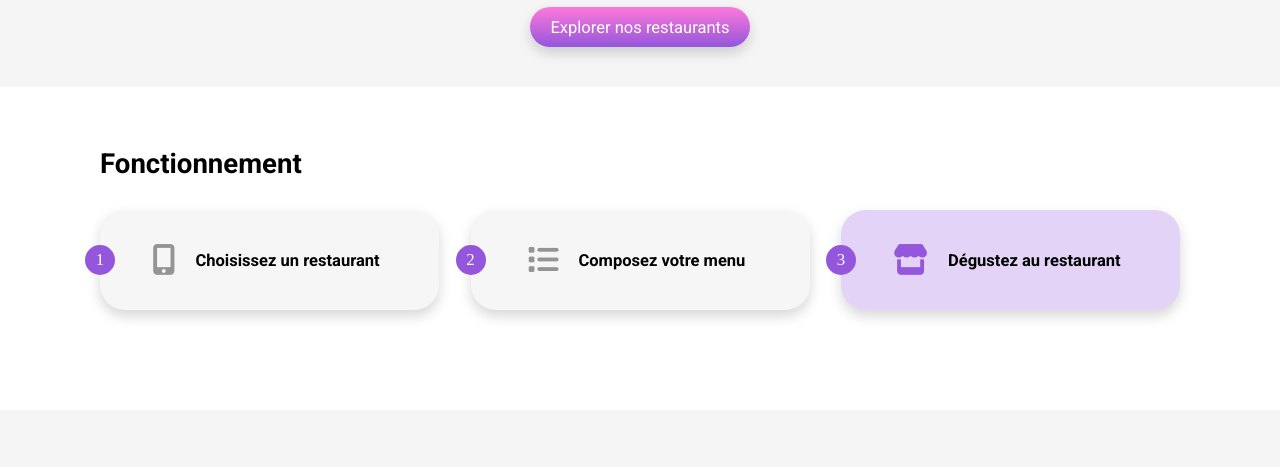
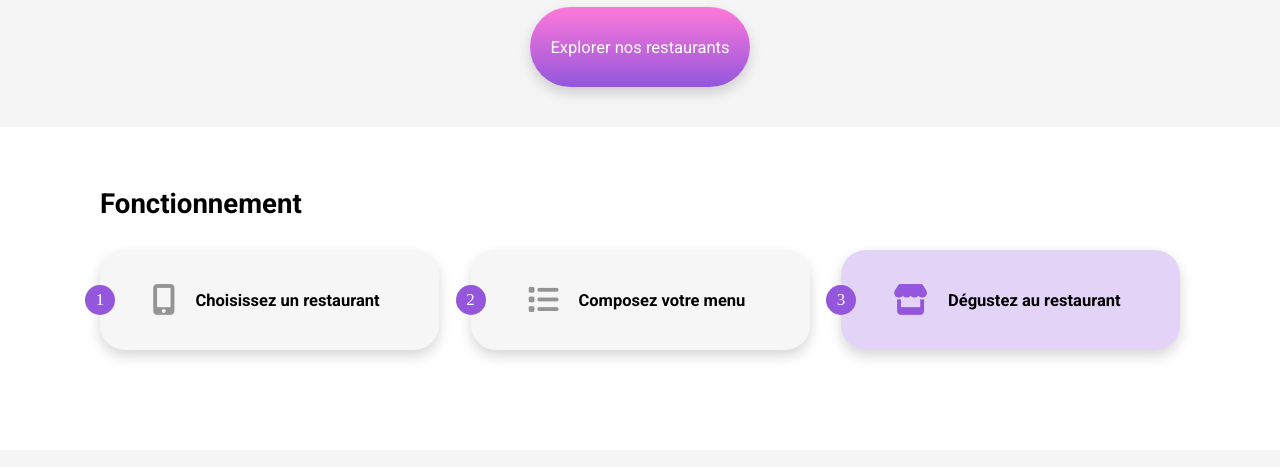
Before and after one commit to Elektr0n92/Ohmyfood-, a website: page index.html in a window 1280 px wide. Shown: the part 297-764 px from the top of the page. Drawn offline with Linux system fonts and the light colour scheme; a web font is replaced by a local one.

Commit message:
modify button to a

```diff
--- a/index.html
+++ b/index.html
@@ -17,7 +17,7 @@
     <header class="first-preview">
       <div class="first-preview__intro">
         <div class="first-preview__logo">
-          <img src="images/logo/ohmyfood.png" alt="logo"></a>
+          <img src="images/logo/ohmyfood.png" alt="logo">
         </div> <!-- First-preview__logo -->
         <div class="first-preview__navigation">
           <form method="post" action="traitement.php" class="first-preview__search">
@@ -34,11 +34,10 @@
           <div class="first-preview__decouvre">
             <p>Découvrez des restaurants d'exception, séléctionnés par nos soins.</p>
           </div> <!-- first-preview_decouvre -->
-        <a href="#rest-main__title"><button type="button" class="first-preview__btn">Explorer nos
-            restaurants</button></a>
+          <a class="first-preview__btn" href=#rest-main__title>Explorer nos
+            restaurants</a>
         </div> <!-- first-preview_sc -->
       </div> <!-- first-preview_sc-limit -->
-    </div>
     </header>
 
     <section class="group-main">
```
Lines whose indentation alone changed are shown as unchanged.
